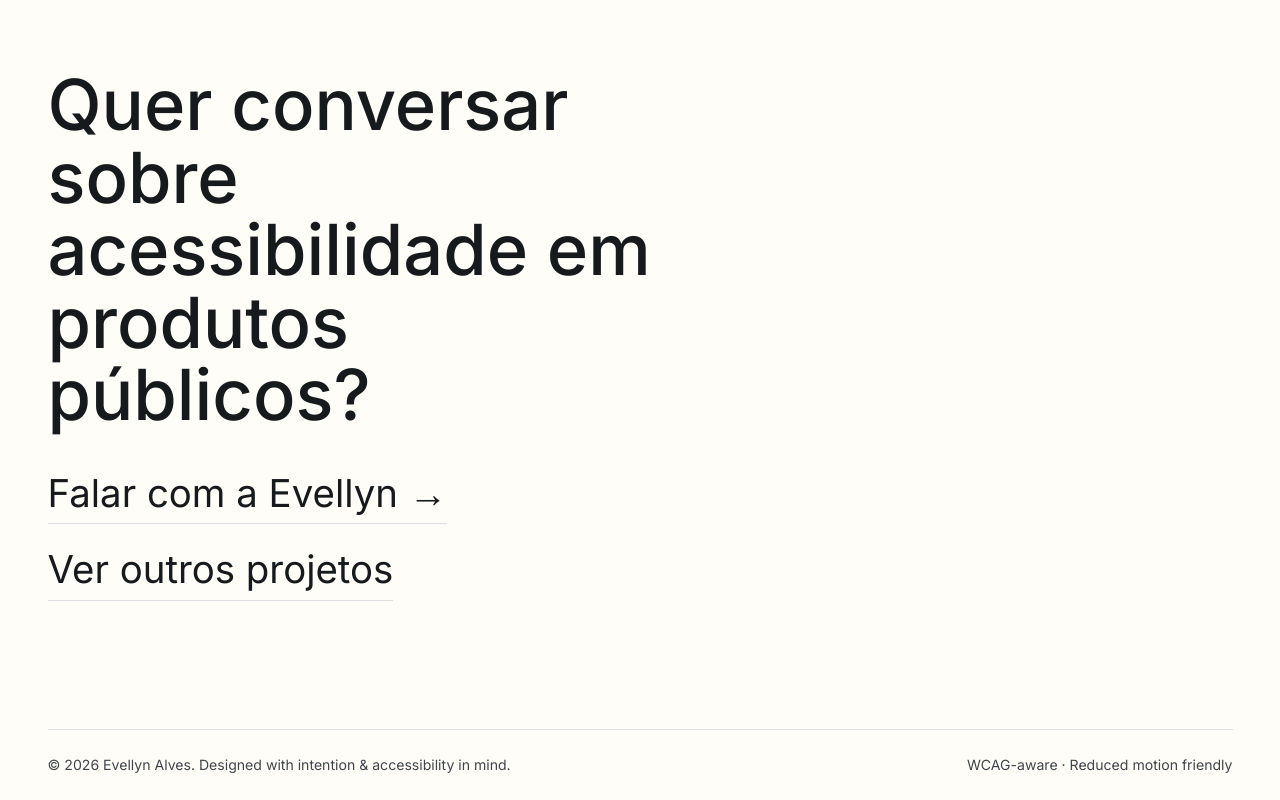
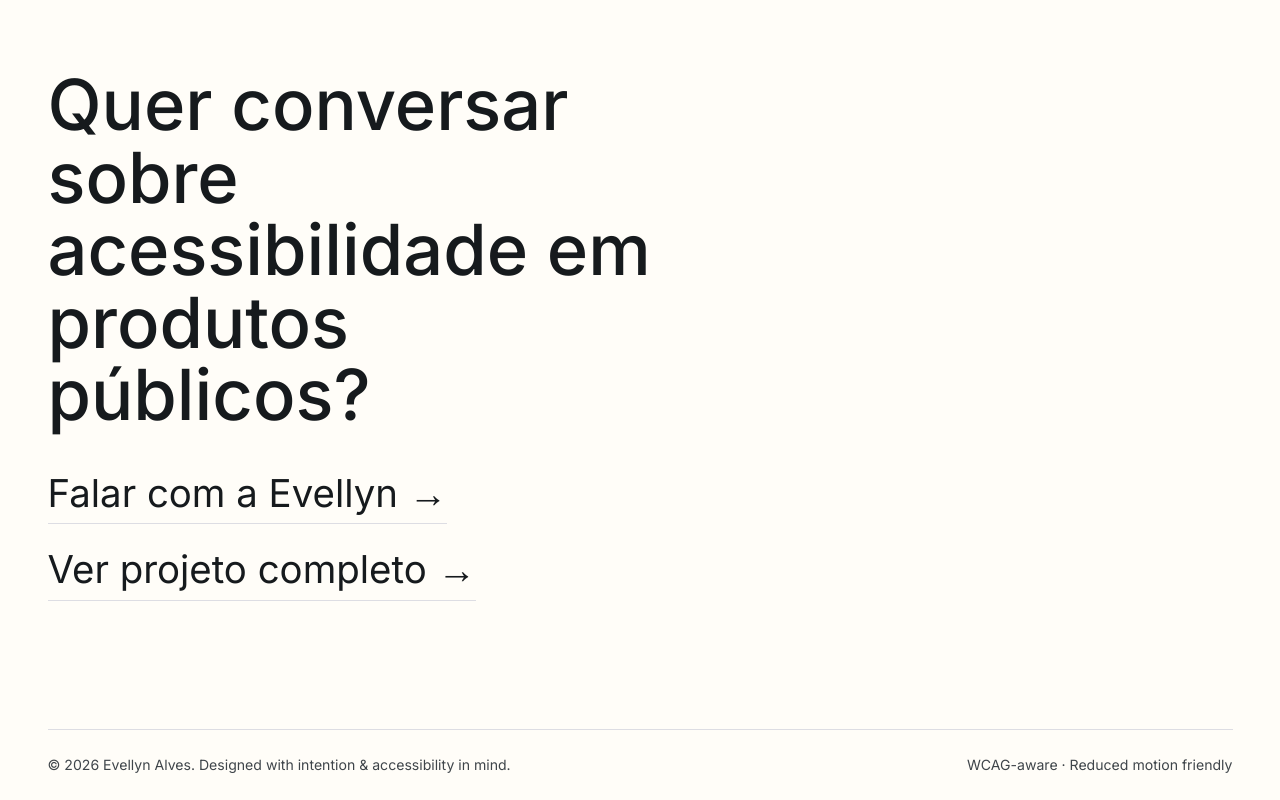
Before and after one commit to EvellynAlves/evellynalves-portfolio, a plain HTML site: page projetos/e-procon/index.html in a window 1280 px wide. Shown: the part 8201-9001 px from the top of the page. Drawn offline with Linux system fonts and the light colour scheme.

Commit message:
e-procon

```diff
--- a/projetos/e-procon/index.html
+++ b/projetos/e-procon/index.html
@@ -395,7 +395,7 @@
       <section class="case-contact" aria-labelledby="case-contact-title">
         <h2 id="case-contact-title">Quer conversar sobre acessibilidade em produtos públicos?</h2>
         <a href="mailto:evellyn.mf.alves@gmail.com?subject=Projeto%20com%20foco%20em%20acessibilidade">Falar com a Evellyn →</a>
-        <a href="../../">Ver outros projetos</a>
+        <a href="https://portalservicos.procon.ms.gov.br" target="_blank" rel="noreferrer">Ver projeto completo →</a>
       </section>
     </main>
 
```
